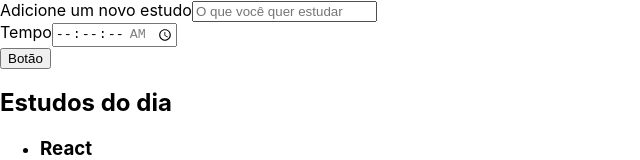
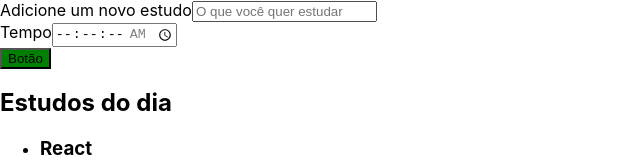
Before and after one commit to MatheusGorga/alura-studies, a React (Create React App) app: page / in a window 1280 px wide. Shown: the top 160 px of the page, without its empty margins (0-640 px from the left). Built offline with nearby package versions, Linux system fonts and the light colour scheme.

Commit message:
validate button props

```diff
--- a/src/components/Button/index.tsx
+++ b/src/components/Button/index.tsx
@@ -2,8 +2,12 @@ import React from 'react';
 
 class Botao extends React.Component {
   render() {
+    const estaAtivo = true;
+    const styles = {
+        backgroundColor: estaAtivo ? "green" : "red"
+    }
      return (
-       <button>
+       <button style={styles}>
            Botão
          </button>
         )
```
